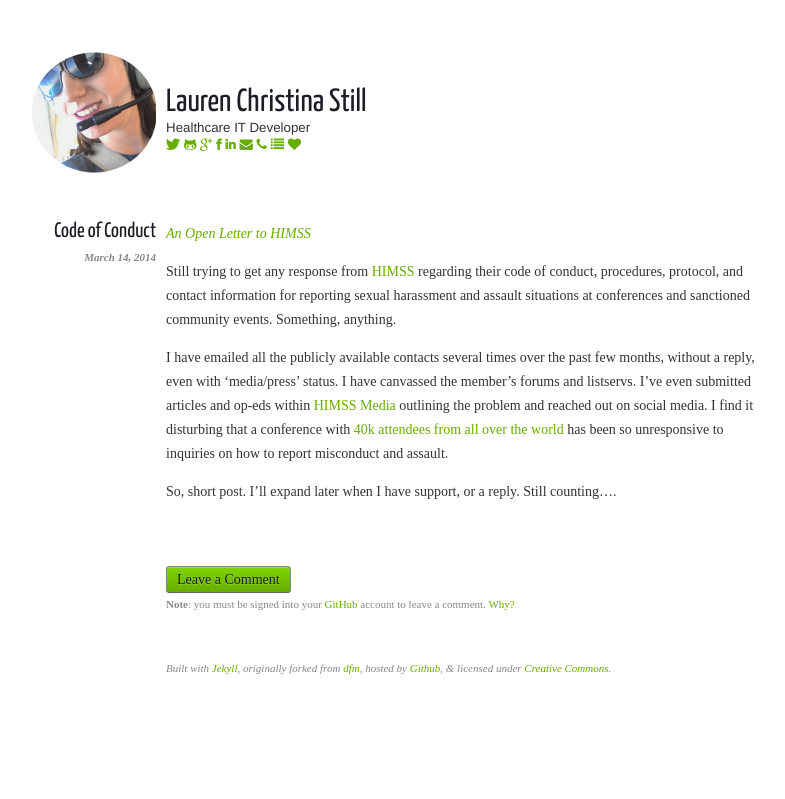
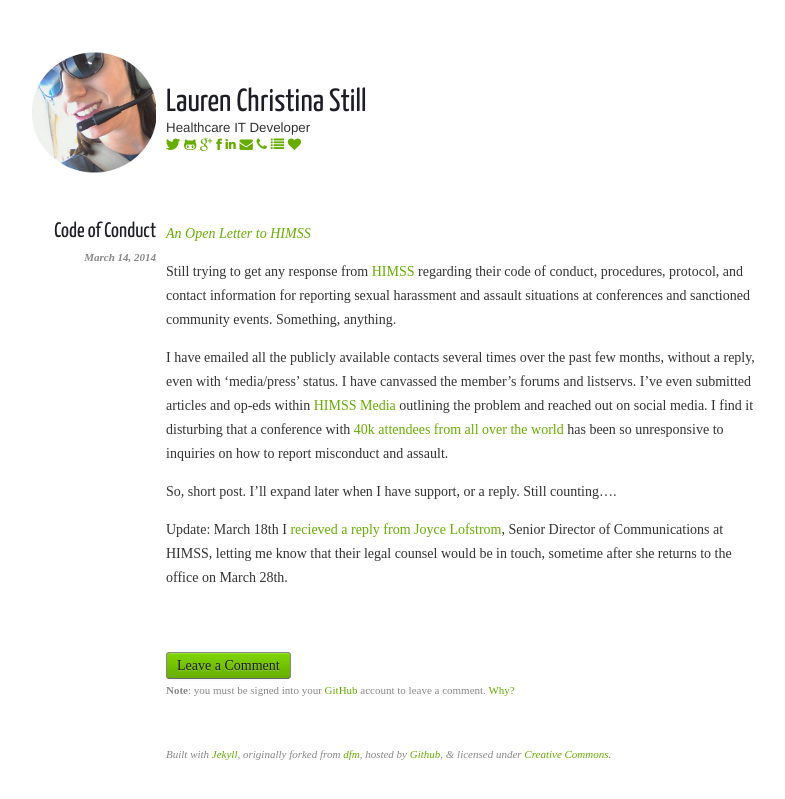
Before and after one commit to laurenstill/laurenstill.github.io, a Jekyll site: the page built from _posts/2014-3-14-CoC.markdown, in a window 1280 px wide. Shown: the top 799 px of the page, without its empty margins (279-1064 px from the left). Built offline with Jekyll 4.4.1, drawn with Linux system fonts in a browser that asks for light colours; nearby versions of some CDN libraries.

Commit message:
Update 2014-3-14-CoC.markdown
email update

```diff
--- a/_posts/2014-3-14-CoC.markdown
+++ b/_posts/2014-3-14-CoC.markdown
@@ -11,3 +11,5 @@
 I have emailed all the publicly available contacts several times over the past few months, without a reply, even with 'media/press' status. I have canvassed the member's forums and listservs. I've even submitted articles and op-eds within <a href="http://www.himssmedia.com/">HIMSS Media</a> outlining the problem and reached out on social media.  I find it disturbing that a conference with <a href="http://www.himssconference.org/">40k attendees from all over the world</a> has been so unresponsive to inquiries on how to report misconduct and assault.
 
 So, short post. I'll expand later when I have support, or a reply. Still counting....
+
+Update: March 18th I <a href="http://www.laurencstill.com/media/himssemail.jpg">recieved a reply from Joyce Lofstrom</a>, Senior Director of Communications at HIMSS, letting me know that their legal counsel would be in touch, sometime after she returns to the office on March 28th.
```
